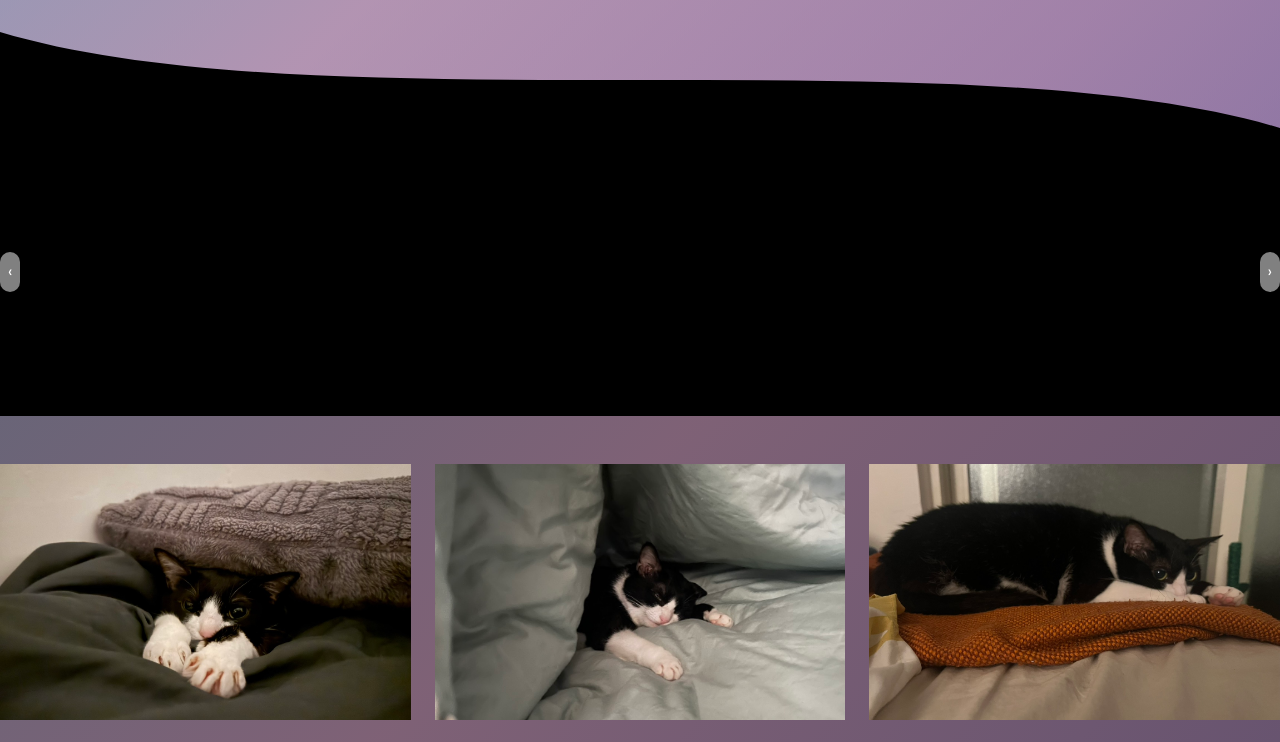
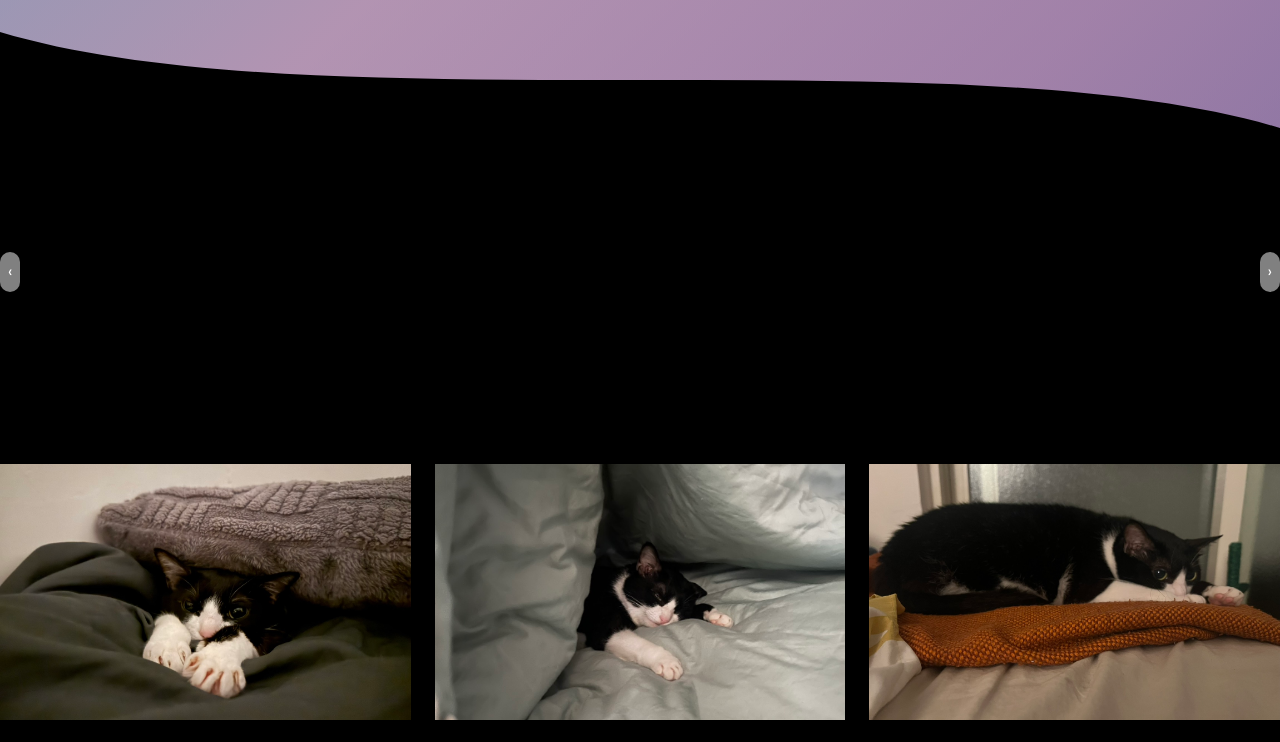
Before and after one commit to DeanYtest/design-showcase, a Next.js app: page / in a window 1280 px wide. Shown: the part 800-1542 px from the top of the page. Built offline with nearby package versions, Linux system fonts and the light colour scheme.

Commit message:
fix:HOMEPAGE12

```diff
--- a/app/page.tsx
+++ b/app/page.tsx
@@ -5,25 +5,28 @@ import dynamic from 'next/dynamic';
 import HomeCarousel from '../components/HomeCarousel';
 import WorkSection from './WorkSection';
 
-// HeroSection 动态加载，保留原有打字机等效果
+// 客户端动态加载 HeroSection，保留原有打字机／渐变／波浪
 const HeroSection = dynamic(() => import('./HeroSection'), {
   ssr: false,
-  loading: () => <div className="h-96 flex items-center justify-center">載入中…</div>,
+  loading: () => (
+    <div className="h-96 flex items-center justify-center">載入中…</div>
+  ),
 });
 
 export default function HomePage() {
   return (
     <>
-      {/* 1. Hero 区块 */}
+      {/* 1. Hero */}
       <HeroSection />
 
-      {/* 2. 走马灯 (纯黑背景、3 张卡＋箭头＋自动轮播) */}
-      <div className="bg-black">
+      {/* 2+3. 走馬燈＋作品區 → 全部包在純黑背景下 */}
+      <section className="bg-black">
+        {/* 2. 首頁走馬燈 (3 卡 + 箭頭 + 自動輪播) */}
         <HomeCarousel />
-      </div>
 
-      {/* 3. 作品展示 (五大类网格淡入) */}
-      <WorkSection category="all" />
+        {/* 3. 作品淡入展示 (五種類型) */}
+        <WorkSection category="all" />
+      </section>
     </>
   );
 }
```
